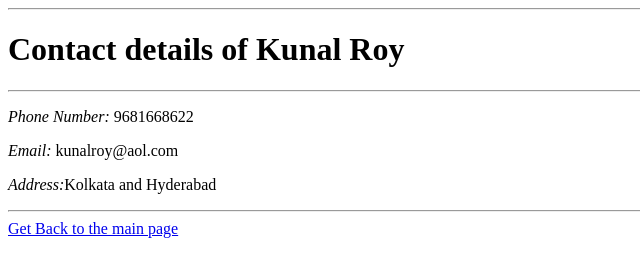
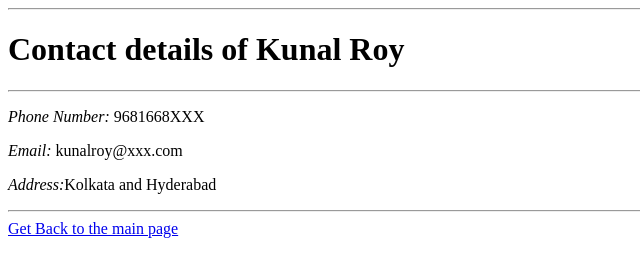
Before and after one commit to kunalroy25/cv, a plain HTML site: page contact.html in a window 1280 px wide. Shown: the full height of the page, 0-640 px from the left. Drawn offline with Linux system fonts and the light colour scheme.

Commit message:
Update contact.html

```diff
--- a/contact.html
+++ b/contact.html
@@ -16,8 +16,8 @@
     </div>
     <main>
       <div>
-        <p><em>Phone Number:</em> 9681668622</p>
-        <p><em>Email:</em> kunalroy@aol.com</p>
+        <p><em>Phone Number:</em> 9681668XXX</p>
+        <p><em>Email:</em> kunalroy@xxx.com</p>
         <p><em>Address:</em>Kolkata and Hyderabad</p>
       </div>
     </main>
```
